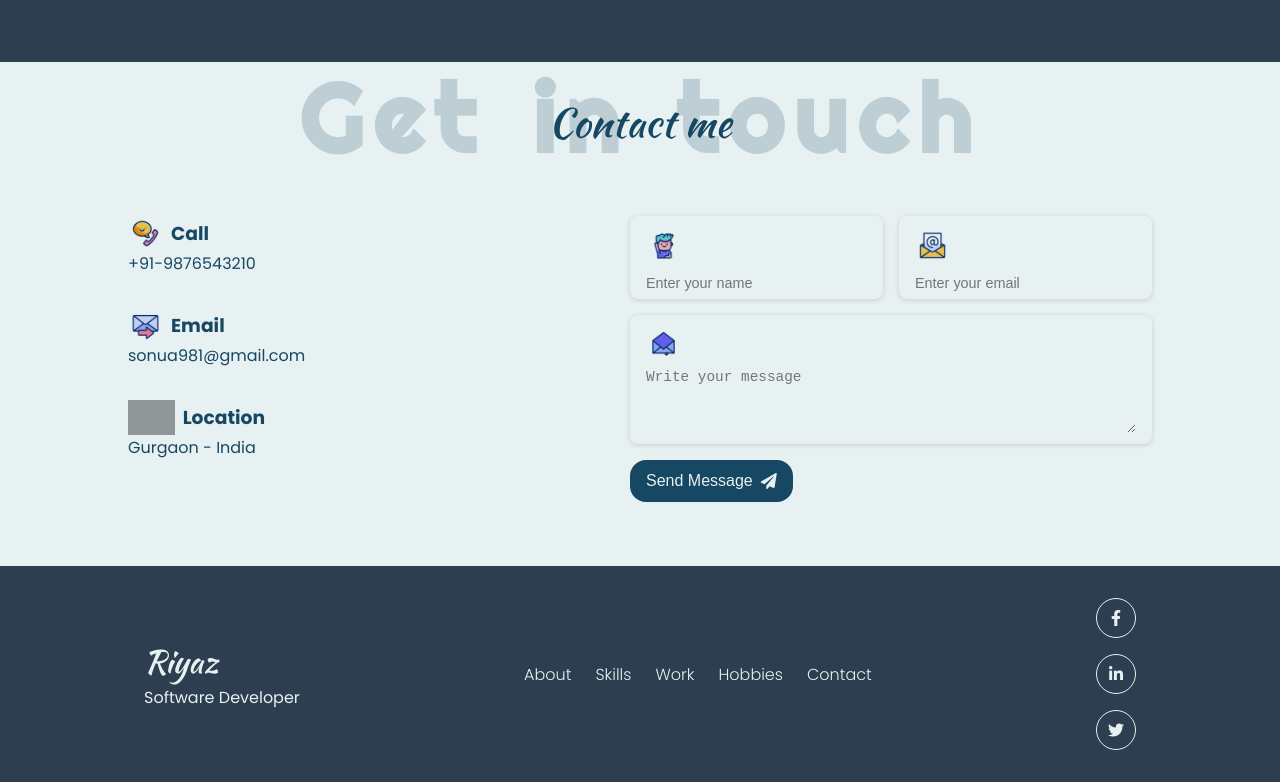
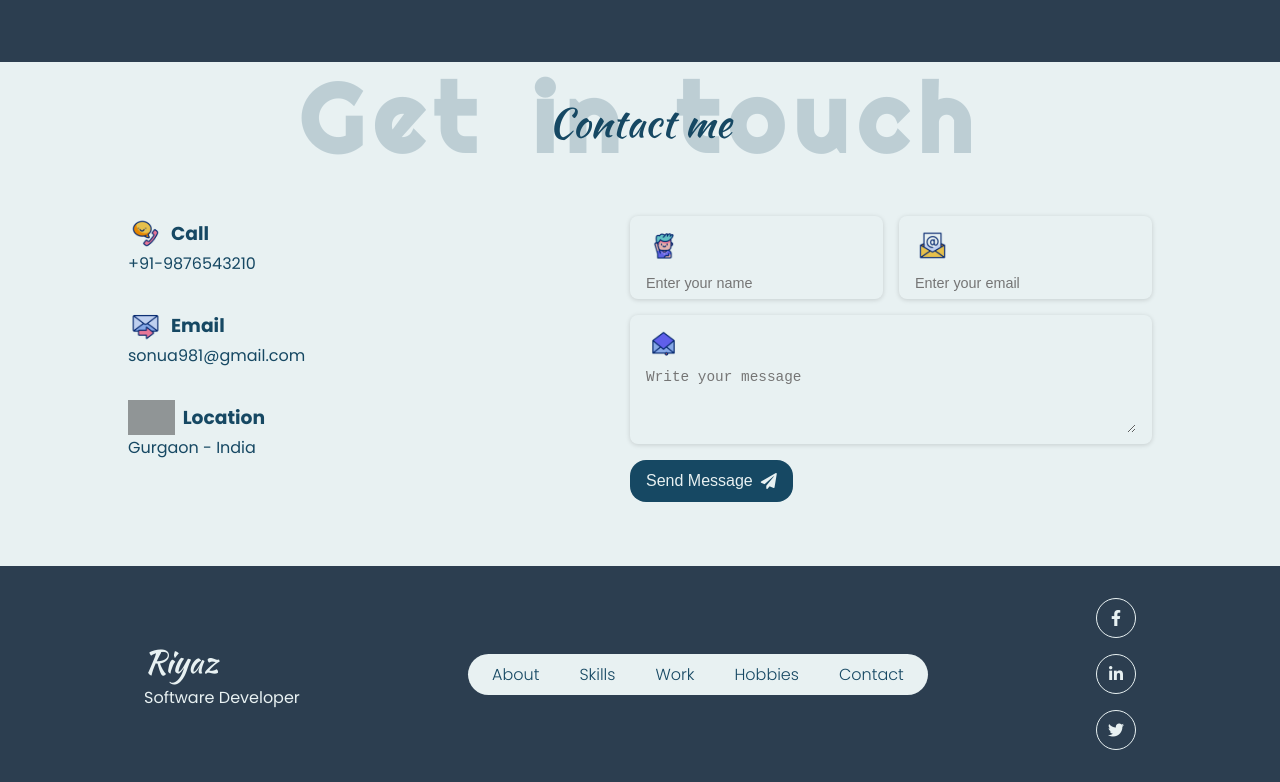
Before and after one commit to SonuAkhtar/Portfolio_react, a React (Vite) app: page / in a window 1280 px wide. Shown: the part 3480-4262 px from the top of the page. Built offline with nearby package versions, Linux system fonts and the light colour scheme; grey boxes are pictures that could not be loaded.

Commit message:
footer and menuMobile updated

```diff
--- a/src/components/Footer/footer.css
+++ b/src/components/Footer/footer.css
@@ -28,6 +28,12 @@ footer {
   color: var(--off-white);
 }
 
+.footer_links {
+  padding: 0.5rem 1rem;
+  border-radius: 2rem;
+  background-color: var(--off-white);
+}
+
 .footer_links ul {
   display: flex;
   flex-wrap: wrap;
@@ -37,9 +43,16 @@ footer {
 }
 
 .footer_links a {
-  transition: all 0.5s ease;
+  padding: 0.1rem 0.5rem;
+  color: var(--off-dark);
+  font-weight: 300;
+  transition: all 0.3s ease;
+}
+
+.footer_links a:hover {
+  border-radius: 1rem;
+  background-color: var(--off-dark);
   color: var(--off-white);
-  font-weight: 300;
 }
 
 .footer_social {
@@ -47,7 +60,6 @@ footer {
   flex-direction: column;
   gap: 1rem;
   font-size: 1.25rem;
-  margin-right: var(--mb-1-5);
 }
 
 .footer_social i {
@@ -94,8 +106,16 @@ footer {
     font-size: 1.25rem;
   }
 
+  .footer_links {
+    background-color: inherit;
+  }
+
   .footer_links ul {
-    gap: 1rem;
+    gap: 0.5rem;
+  }
+
+  .footer_links a {
+    color: var(--off-white);
   }
 
   .footer_social {
--- a/src/components/MenuMobile/menuMobile.css
+++ b/src/components/MenuMobile/menuMobile.css
@@ -11,7 +11,7 @@
     position: fixed;
     bottom: 3rem;
     left: 0;
-    background: var(--section-background-color);
+    background: var(--dark-bg);
     width: 100%;
     height: max-content;
     padding: 3rem 1rem;
```
